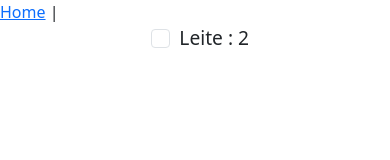
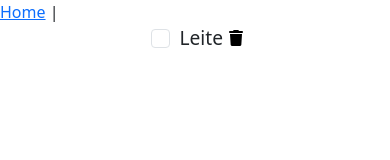
Before and after one commit to eduardosoaresdutra/shopping-list, a Vue app: page /#/ in a window 390 px wide. Shown: the top 160 px of the page. Built offline with nearby package versions, Linux system fonts and the light colour scheme.

Commit message:
Remoção de um componente que acabou sendo incorporado em seu componente pai, adição de funcionamento básico através de eventos

```diff
--- a/src/components/AddItemForm.vue
+++ /dev/null
@@ -1,49 +0,0 @@
-<script>
-export default {
-    name: "AddItemForm",
-    data() {
-        return {
-            itemName: "",
-            itemQuantity: 0
-        }
-    }
-}
-</script>
-
-<style scoped lang="scss">
-    .input__wrapper {
-        display: flex;
-        flex-direction: column;
-
-        &__buttons {
-            button {
-                margin: 0 .6rem;
-            }
-        }
-
-        .form-floating {
-            margin: 1rem 0;
-        }
-
-        div {
-            width: 100%;
-        }
-    }
-</style>
-
-<template>
-    <div class="input__wrapper d-flex justify-center align-items-center">
-        <div class="input__wrapper__form">
-            <div class="form-floating">
-                <input class="form-control" type="text" id="itemName" placeholder="Leite">
-                <label for="itemName">Nome do Item</label>
-            </div>
-            <div class="form-floating">
-                <input type="number" class="form-control" id="itemQuantity" placeholder="1">
-                <label for="itemQuantity">Quantidade</label>
-            </div>
-        </div>
-        <div class="input__wrapper__buttons">
-        </div>
-    </div>
-</template>
--- a/src/components/AddItemModal.vue
+++ b/src/components/AddItemModal.vue
@@ -1,13 +1,21 @@
 <script>
-import AddItemForm from "./AddItemForm.vue"
 export default {
-  components: { AddItemForm },
-    name: "AddItemModal"
+    name: "AddItemModal",
+    data() {
+        return {
+            itemName: ""
+        }
+    },
+    methods: {
+        sendItemName: function () {
+            this.$emit("getItemName", this.itemName)
+        }
+    }
 }
 </script>
 
 <style scoped lang="scss">
-    .modal-header {
+.modal-header {
         display: flex;
         justify-content: flex-end;
 
@@ -17,6 +25,10 @@ export default {
                 vertical-align: middle;
             }
         }
+    }
+
+    .form-floating {
+        margin: 1rem 0;
     }
 </style>
 
@@ -30,10 +42,13 @@ export default {
                     </button>
                 </div>
                 <div class="modal-body">
-                    <AddItemForm></AddItemForm>
+                    <div class="form-floating">
+                        <input v-model="itemName" class="form-control" type="text" id="itemName" placeholder="Leite">
+                        <label for="itemName">Nome do Item</label>
+                    </div>
                 </div>
                 <div class="modal-footer">
-                    <button type="button" class="btn btn-primary w-100" data-bs-dismiss="modal">Adicionar Item</button>
+                    <button @click="sendItemName" type="button" class="btn btn-primary w-100" data-bs-dismiss="modal">Adicionar Item</button>
                 </div>
             </div>
         </div>
--- a/src/components/ShoppingItem.vue
+++ b/src/components/ShoppingItem.vue
@@ -1,7 +1,12 @@
 <script>
 export default {
     name: "ShoppingItem",
-    props: ["itemName", "itemQuantity"]
+    methods: {
+        removeItemEmitter: function () {
+            this.$emit("removeItem", this.itemIndex)
+        }
+    },
+    props: ["itemName", "itemIndex"]
 }
 </script>
 
@@ -20,12 +25,31 @@ export default {
         label {
             font-size: 1.2rem;
         }
+
+        button {
+            background: none;
+            border: none;
+            visibility: hidden;
+
+            @media screen and (max-width: 992px) {
+                visibility: visible;
+            }
+        }
+
+        &:hover {
+            button {
+                visibility: visible;
+            }
+        }
     }
 </style>
 
 <template>
     <div class="shopping-item__wrapper d-flex align-items-center">
         <input class="form-check-input" type="checkbox" id="shoppingItemCheckbox">
-        <label class="form-check-label" >{{ itemName }} : {{ itemQuantity }}</label>
+        <label class="form-check-label" >{{ itemName }}</label>
+        <button @click="removeItemEmitter">
+            <i class="fa-solid fa-trash"></i>
+        </button>
     </div>
 </template>
--- a/src/views/DashboardView.vue
+++ b/src/views/DashboardView.vue
@@ -18,6 +18,14 @@ export default {
                 },
             ],
         }
+    },
+    methods: {
+        addItem: function (itemName) {
+            this.items.push({itemName: itemName, itemQuantity: 0})
+        },
+        removeItem: function (index) {
+            this.items.splice(index, 1)
+        }
     }
 }
 </script>
@@ -32,10 +40,10 @@ export default {
     <div class="dashboard-component__wrapper d-flex flex-column justify-content-center align-items-center">
         <div class="dashboard-component__wrapper__shopping-items">
             <div v-for="(item, index) in items" :key="index" class="item">
-                <ShoppingItem :item-name="item.itemName" :item-quantity="item.itemQuantity"></ShoppingItem>
+                <ShoppingItem @removeItem="removeItem" :item-name="item.itemName" :item-index="index" />
             </div>
         </div>
-        <AddItemModal></AddItemModal>
-        <NewItemButton></NewItemButton>
+        <AddItemModal @getItemName="addItem" />
+        <NewItemButton />
     </div>
 </template>
```
